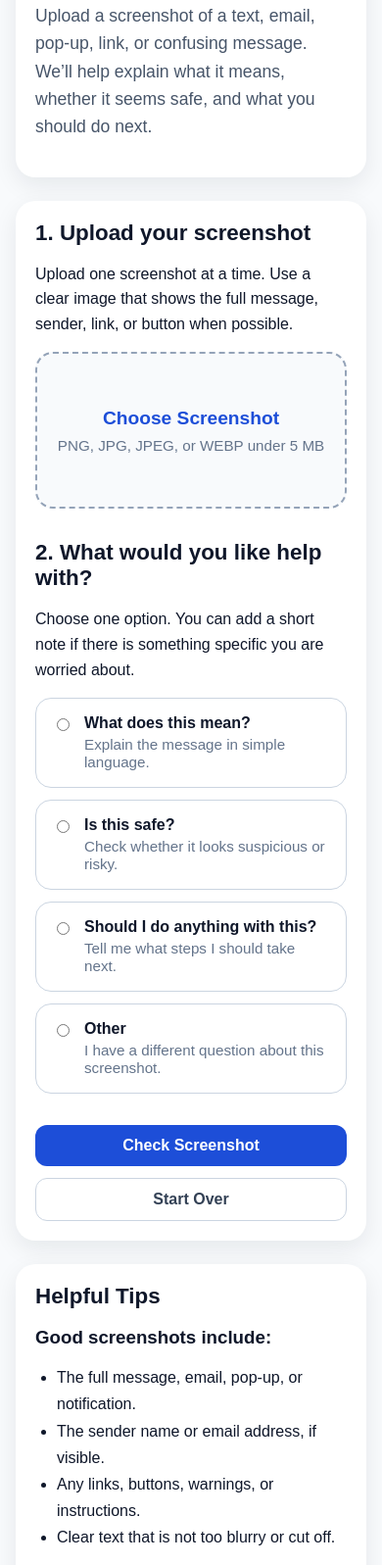
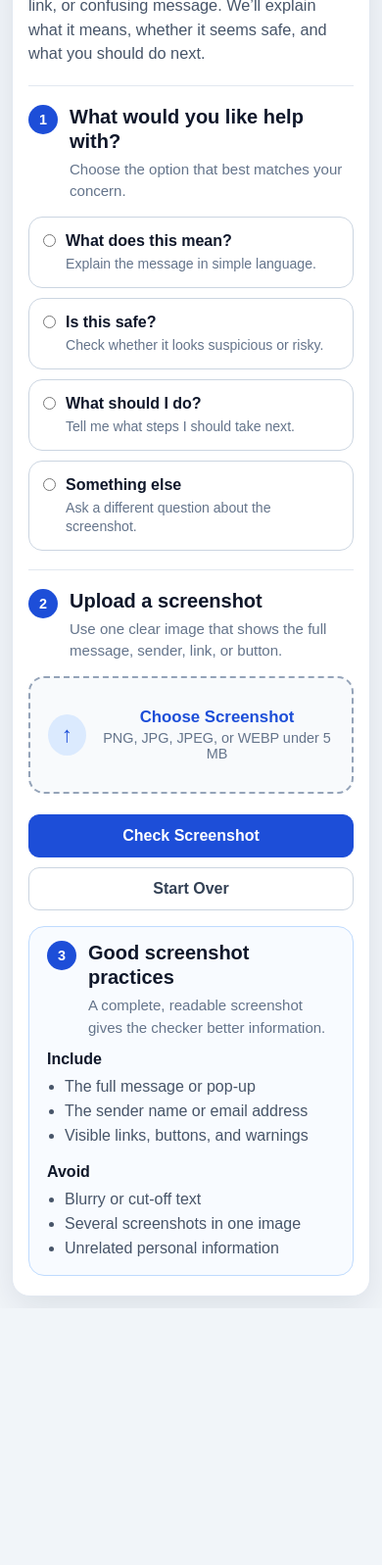
Before and after one commit to JaydenJLester/TechPals-Screenshot-Checker, a plain HTML site: page frontend/index.html in a window 390 px wide. Shown: the part 167-1764 px from the top of the page at 98% size. After the commit the page ends 1502 px from the top, so only its background shows below. Drawn offline with Linux system fonts and the light colour scheme.

Commit message:
Simplified UI

```diff
--- a/frontend/index.html
+++ b/frontend/index.html
@@ -8,26 +8,83 @@
 </head>
 <body>
     <main class="page-container">
-        <section class="hero-card">
+        <section class="main-card" aria-labelledby="pageTitle">
+            <header class="page-header">
                 <p class="eyebrow">TechPals Prototype</p>
-            <h1>AI Screenshot Checker</h1>
+                <h1 id="pageTitle">AI Screenshot Checker</h1>
                 <p class="intro-text">
                     Upload a screenshot of a text, email, pop-up, link, or confusing message.
-                We’ll help explain what it means, whether it seems safe, and what you should do next.
+                    We’ll explain what it means, whether it seems safe, and what you should do next.
                 </p>
-        </section>
+            </header>
 
-        <section class="form-card">
-            <div class="form-section">
-                <h2>1. Upload your screenshot</h2>
-                <p>
-                    Upload one screenshot at a time. Use a clear image that shows the full message,
-                    sender, link, or button when possible.
-                </p>
+            <div class="form-section question-section">
+                <div class="section-heading">
+                    <span class="step-number" aria-hidden="true">1</span>
+                    <div>
+                        <h2>What would you like help with?</h2>
+                        <p>Choose the option that best matches your concern.</p>
+                    </div>
+                </div>
+
+                <div class="question-options">
+                    <label class="question-card">
+                        <input type="radio" name="questionType" value="meaning" />
+                        <span class="question-copy">
+                            <strong>What does this mean?</strong>
+                            <span>Explain the message in simple language.</span>
+                        </span>
+                    </label>
+
+                    <label class="question-card">
+                        <input type="radio" name="questionType" value="safety" />
+                        <span class="question-copy">
+                            <strong>Is this safe?</strong>
+                            <span>Check whether it looks suspicious or risky.</span>
+                        </span>
+                    </label>
+
+                    <label class="question-card">
+                        <input type="radio" name="questionType" value="action" />
+                        <span class="question-copy">
+                            <strong>What should I do?</strong>
+                            <span>Tell me what steps I should take next.</span>
+                        </span>
+                    </label>
+
+                    <label class="question-card">
+                        <input type="radio" name="questionType" value="other" />
+                        <span class="question-copy">
+                            <strong>Something else</strong>
+                            <span>Ask a different question about the screenshot.</span>
+                        </span>
+                    </label>
+                </div>
+
+                <div id="followUpArea" class="follow-up-area hidden">
+                    <label for="followUpQuestion">Optional: Tell us what is worrying you</label>
+                    <textarea
+                        id="followUpQuestion"
+                        placeholder="Example: I am worried this link may be fake."
+                    ></textarea>
+                </div>
+            </div>
+
+            <div class="form-section upload-section">
+                <div class="section-heading">
+                    <span class="step-number" aria-hidden="true">2</span>
+                    <div>
+                        <h2>Upload a screenshot</h2>
+                        <p>Use one clear image that shows the full message, sender, link, or button.</p>
+                    </div>
+                </div>
 
                 <label for="screenshotUpload" class="upload-box">
+                    <span class="upload-icon" aria-hidden="true">↑</span>
+                    <span>
                         <span class="upload-title">Choose Screenshot</span>
                         <span class="upload-subtitle">PNG, JPG, JPEG, or WEBP under 5 MB</span>
+                    </span>
                 </label>
 
                 <input
@@ -44,7 +101,7 @@
                             <p id="fileSize" class="file-size"></p>
                         </div>
 
-                        <button id="deleteImageBtn" class="secondary-button" type="button">
+                        <button id="deleteImageBtn" class="secondary-button compact-button" type="button">
                             Delete image
                         </button>
                     </div>
@@ -53,59 +110,7 @@
                 </div>
             </div>
 
-            <div class="form-section">
-                <h2>2. What would you like help with?</h2>
-                <p>
-                    Choose one option. You can add a short note if there is something specific
-                    you are worried about.
-                </p>
-
-                <div class="question-options">
-                    <label class="question-card">
-                        <input type="radio" name="questionType" value="meaning" />
-                        <div>
-                            <strong>What does this mean?</strong>
-                            <span>Explain the message in simple language.</span>
-                        </div>
-                    </label>
-
-                    <label class="question-card">
-                        <input type="radio" name="questionType" value="safety" />
-                        <div>
-                            <strong>Is this safe?</strong>
-                            <span>Check whether it looks suspicious or risky.</span>
-                        </div>
-                    </label>
-
-                    <label class="question-card">
-                        <input type="radio" name="questionType" value="action" />
-                        <div>
-                            <strong>Should I do anything with this?</strong>
-                            <span>Tell me what steps I should take next.</span>
-                        </div>
-                    </label>
-
-                    <label class="question-card">
-                        <input type="radio" name="questionType" value="other" />
-                        <div>
-                            <strong>Other</strong>
-                            <span>I have a different question about this screenshot.</span>
-                        </div>
-                    </label>
-                </div>
-
-                <div id="followUpArea" class="follow-up-area hidden">
-                    <label for="followUpQuestion">
-                        Optional: What are you worried about?
-                    </label>
-                    <textarea
-                        id="followUpQuestion"
-                        placeholder="Example: I am worried this is asking me to click a fake link."
-                    ></textarea>
-                </div>
-            </div>
-
-            <div id="errorMessage" class="error-message hidden"></div>
+            <div id="errorMessage" class="error-message hidden" role="alert"></div>
 
             <div class="button-row">
                 <button id="checkBtn" class="primary-button" type="button">
@@ -116,9 +121,39 @@
                     Start Over
                 </button>
             </div>
+
+            <aside class="practices-card" aria-labelledby="practicesTitle">
+                <div class="section-heading compact-heading">
+                    <span class="step-number" aria-hidden="true">3</span>
+                    <div>
+                        <h2 id="practicesTitle">Good screenshot practices</h2>
+                        <p>A complete, readable screenshot gives the checker better information.</p>
+                    </div>
+                </div>
+
+                <div class="practice-columns">
+                    <div>
+                        <h3>Include</h3>
+                        <ul>
+                            <li>The full message or pop-up</li>
+                            <li>The sender name or email address</li>
+                            <li>Visible links, buttons, and warnings</li>
+                        </ul>
+                    </div>
+
+                    <div>
+                        <h3>Avoid</h3>
+                        <ul>
+                            <li>Blurry or cut-off text</li>
+                            <li>Several screenshots in one image</li>
+                            <li>Unrelated personal information</li>
+                        </ul>
+                    </div>
+                </div>
+            </aside>
         </section>
 
-    <section id="resultCard" class="result-card hidden">
+        <section id="resultCard" class="result-card hidden" aria-live="polite">
             <div class="main-answer">
                 <p class="eyebrow">Screenshot Checker Response</p>
                 <div id="resultContent">
@@ -126,25 +161,6 @@
                 </div>
             </div>
         </section>
-
-        <section class="help-card">
-            <h2>Helpful Tips</h2>
-
-            <h3>Good screenshots include:</h3>
-            <ul>
-                <li>The full message, email, pop-up, or notification.</li>
-                <li>The sender name or email address, if visible.</li>
-                <li>Any links, buttons, warnings, or instructions.</li>
-                <li>Clear text that is not too blurry or cut off.</li>
-            </ul>
-
-            <h3>Try not to upload:</h3>
-            <ul>
-                <li>Images that are too blurry to read.</li>
-                <li>Screenshots with most of the message cut off.</li>
-                <li>Multiple screenshots at once.</li>
-            </ul>
-        </section>
     </main>
 
     <script src="script.js"></script>
--- a/frontend/styles.css
+++ b/frontend/styles.css
@@ -1,285 +1,451 @@
+:root {
+    --page-background: #f1f5f9;
+    --card-background: #ffffff;
+    --text: #0f172a;
+    --muted-text: #64748b;
+    --border: #cbd5e1;
+    --soft-border: #e2e8f0;
+    --primary: #1d4ed8;
+    --primary-hover: #1e40af;
+    --primary-soft: #eff6ff;
+    --danger-background: #fef2f2;
+    --danger-border: #fecaca;
+    --danger-text: #991b1b;
+}
+
 * {
     box-sizing: border-box;
 }
 
 body {
     margin: 0;
-    background: #f8fafc;
-    color: #0f172a;
+    min-height: 100vh;
+    background: var(--page-background);
+    color: var(--text);
     font-family: Arial, Helvetica, sans-serif;
 }
 
-.page-container {
-    width: min(900px, 100%);
-    margin: 0 auto;
-    padding: 32px 16px;
+button,
+textarea,
+input {
+    font: inherit;
 }
 
-.hero-card,
-.form-card,
-.result-card,
-.help-card {
-    background: white;
-    border-radius: 20px;
-    padding: 28px;
-    margin-bottom: 24px;
-    box-shadow: 0 8px 24px rgba(15, 23, 42, 0.08);
+.page-container {
+    width: min(1160px, 100%);
+    margin: 0 auto;
+    padding: 12px 18px 20px;
+}
+
+.main-card,
+.result-card {
+    background: var(--card-background);
+    border: 1px solid var(--soft-border);
+    border-radius: 24px;
+    box-shadow: 0 12px 36px rgba(15, 23, 42, 0.09);
+}
+
+.main-card {
+    padding: clamp(22px, 2.4vw, 30px);
+}
+
+.page-header {
+    max-width: 820px;
+    margin-bottom: 18px;
 }
 
 .eyebrow {
-    margin: 0 0 8px;
-    color: #1d4ed8;
-    font-size: 0.85rem;
+    margin: 0 0 7px;
+    color: var(--primary);
+    font-size: 0.78rem;
     font-weight: 700;
-    letter-spacing: 0.06em;
+    letter-spacing: 0.08em;
     text-transform: uppercase;
 }
 
+h1,
+h2,
+h3,
+p {
+    margin-top: 0;
+}
+
 h1 {
-    margin: 0 0 12px;
-    font-size: 2.3rem;
+    margin-bottom: 8px;
+    font-size: clamp(2rem, 4vw, 2.8rem);
+    line-height: 1.08;
 }
 
 h2 {
-    margin: 0 0 10px;
-    font-size: 1.4rem;
+    margin-bottom: 5px;
+    font-size: 1.25rem;
+    line-height: 1.25;
 }
 
 h3 {
-    margin: 18px 0 8px;
+    margin-bottom: 7px;
+    font-size: 1rem;
 }
 
 p {
-    line-height: 1.6;
+    line-height: 1.5;
 }
 
 .intro-text {
-    font-size: 1.1rem;
+    max-width: 760px;
+    margin-bottom: 0;
     color: #475569;
+    font-size: 1.02rem;
 }
 
 .form-section {
-    margin-bottom: 32px;
+    padding: 16px 0;
+    border-top: 1px solid var(--soft-border);
 }
 
-.upload-box {
+.section-heading {
     display: flex;
-    flex-direction: column;
-    align-items: center;
-    justify-content: center;
-    gap: 8px;
-    min-height: 160px;
-    margin-top: 16px;
-    border: 2px dashed #94a3b8;
-    border-radius: 18px;
-    background: #f8fafc;
-    cursor: pointer;
-    text-align: center;
-    transition: 0.2s ease;
+    align-items: flex-start;
+    gap: 12px;
+    margin-bottom: 14px;
 }
 
-.upload-box:hover {
-    background: #eff6ff;
-    border-color: #2563eb;
+.section-heading p {
+    margin-bottom: 0;
+    color: var(--muted-text);
+    font-size: 0.94rem;
 }
 
-.upload-title {
-    color: #1d4ed8;
-    font-size: 1.2rem;
+.step-number {
+    display: grid;
+    flex: 0 0 30px;
+    width: 30px;
+    height: 30px;
+    place-items: center;
+    border-radius: 50%;
+    background: var(--primary);
+    color: white;
+    font-size: 0.9rem;
     font-weight: 700;
-}
-
-.upload-subtitle {
-    color: #64748b;
-    font-size: 0.95rem;
-}
-
-.preview-area {
-    margin-top: 20px;
-    border: 1px solid #e2e8f0;
-    border-radius: 18px;
-    padding: 16px;
-}
-
-.preview-header {
-    display: flex;
-    justify-content: space-between;
-    align-items: center;
-    gap: 16px;
-    margin-bottom: 16px;
-}
-
-.file-name {
-    margin: 0;
-    font-weight: 700;
-}
-
-.file-size {
-    margin: 4px 0 0;
-    color: #64748b;
-    font-size: 0.9rem;
-}
-
-.image-preview {
-    width: 100%;
-    max-height: 420px;
-    object-fit: contain;
-    border-radius: 14px;
-    background: #f1f5f9;
 }
 
 .question-options {
     display: grid;
-    gap: 12px;
-    margin-top: 16px;
+    grid-template-columns: repeat(4, minmax(0, 1fr));
+    gap: 10px;
 }
 
 .question-card {
     display: flex;
-    gap: 12px;
+    min-height: 84px;
+    gap: 10px;
     align-items: flex-start;
-    padding: 16px;
-    border: 1px solid #cbd5e1;
-    border-radius: 16px;
+    padding: 14px;
+    border: 1px solid var(--border);
+    border-radius: 14px;
+    background: white;
     cursor: pointer;
-    transition: 0.2s ease;
+    transition: border-color 0.18s ease, background 0.18s ease, transform 0.18s ease;
 }
 
 .question-card:hover {
-    background: #f8fafc;
-    border-color: #2563eb;
+    border-color: #60a5fa;
+    background: #f8fbff;
+    transform: translateY(-1px);
+}
+
+.question-card:has(input:checked) {
+    border-color: var(--primary);
+    background: var(--primary-soft);
+    box-shadow: 0 0 0 2px rgba(37, 99, 235, 0.12);
 }
 
 .question-card input {
-    margin-top: 4px;
+    flex: 0 0 auto;
+    margin: 3px 0 0;
+    accent-color: var(--primary);
 }
 
-.question-card strong {
+.question-copy {
+    display: block;
+}
+
+.question-copy strong {
     display: block;
     margin-bottom: 4px;
+    line-height: 1.25;
 }
 
-.question-card span {
-    color: #64748b;
-    font-size: 0.95rem;
+.question-copy > span {
+    display: block;
+    color: var(--muted-text);
+    font-size: 0.88rem;
+    line-height: 1.35;
 }
 
 .follow-up-area {
-    margin-top: 20px;
+    margin-top: 14px;
 }
 
 .follow-up-area label {
     display: block;
-    margin-bottom: 8px;
+    margin-bottom: 7px;
+    font-size: 0.94rem;
     font-weight: 700;
 }
 
 textarea {
     width: 100%;
-    min-height: 110px;
-    padding: 14px;
-    border: 1px solid #cbd5e1;
-    border-radius: 14px;
-    font: inherit;
+    min-height: 74px;
+    padding: 12px 14px;
+    border: 1px solid var(--border);
+    border-radius: 12px;
+    color: var(--text);
     resize: vertical;
 }
 
 textarea:focus {
-    outline: 2px solid #bfdbfe;
-    border-color: #2563eb;
+    outline: 3px solid #dbeafe;
+    border-color: var(--primary);
+}
+
+.upload-box {
+    display: flex;
+    min-height: 96px;
+    align-items: center;
+    justify-content: center;
+    gap: 14px;
+    padding: 18px;
+    border: 2px dashed #94a3b8;
+    border-radius: 16px;
+    background: #f8fafc;
+    cursor: pointer;
+    text-align: left;
+    transition: border-color 0.18s ease, background 0.18s ease;
+}
+
+.upload-box:hover {
+    border-color: var(--primary);
+    background: var(--primary-soft);
+}
+
+.upload-icon {
+    display: grid;
+    width: 42px;
+    height: 42px;
+    place-items: center;
+    border-radius: 50%;
+    background: #dbeafe;
+    color: var(--primary);
+    font-size: 1.4rem;
+    font-weight: 700;
+}
+
+.upload-title,
+.upload-subtitle {
+    display: block;
+}
+
+.upload-title {
+    margin-bottom: 3px;
+    color: var(--primary);
+    font-size: 1.05rem;
+    font-weight: 700;
+}
+
+.upload-subtitle {
+    color: var(--muted-text);
+    font-size: 0.9rem;
+}
+
+.preview-area {
+    margin-top: 14px;
+    padding: 14px;
+    border: 1px solid var(--soft-border);
+    border-radius: 14px;
+    background: #f8fafc;
+}
+
+.preview-header {
+    display: flex;
+    align-items: center;
+    justify-content: space-between;
+    gap: 12px;
+    margin-bottom: 12px;
+}
+
+.file-name {
+    margin-bottom: 2px;
+    font-weight: 700;
+}
+
+.file-size {
+    margin-bottom: 0;
+    color: var(--muted-text);
+    font-size: 0.86rem;
+}
+
+.image-preview {
+    display: block;
+    width: 100%;
+    max-height: 280px;
+    object-fit: contain;
+    border-radius: 10px;
+    background: #e2e8f0;
 }
 
 .button-row {
     display: flex;
     flex-wrap: wrap;
-    gap: 12px;
+    gap: 10px;
+    padding-top: 2px;
 }
 
-.primary-button:disabled {
-    background: #94a3b8;
-    cursor: not-allowed;
-}
 .primary-button,
 .secondary-button {
-    border: none;
-    border-radius: 12px;
-    padding: 12px 18px;
-    font: inherit;
+    min-height: 44px;
+    border-radius: 11px;
+    padding: 11px 18px;
     font-weight: 700;
     cursor: pointer;
-    transition: 0.2s ease;
+    transition: background 0.18s ease, border-color 0.18s ease;
 }
 
 .primary-button {
-    background: #1d4ed8;
+    border: 1px solid var(--primary);
+    background: var(--primary);
     color: white;
 }
 
 .primary-button:hover {
-    background: #1e40af;
+    border-color: var(--primary-hover);
+    background: var(--primary-hover);
+}
+
+.primary-button:disabled {
+    border-color: #94a3b8;
+    background: #94a3b8;
+    cursor: not-allowed;
 }
 
 .secondary-button {
+    border: 1px solid var(--border);
     background: white;
     color: #334155;
-    border: 1px solid #cbd5e1;
 }
 
 .secondary-button:hover {
     background: #f1f5f9;
 }
 
+.compact-button {
+    min-height: 36px;
+    padding: 8px 12px;
+    font-size: 0.88rem;
+}
+
 .error-message {
-    margin-bottom: 16px;
-    padding: 14px;
-    border: 1px solid #fecaca;
-    border-radius: 14px;
-    background: #fef2f2;
-    color: #991b1b;
+    margin-bottom: 14px;
+    padding: 12px 14px;
+    border: 1px solid var(--danger-border);
+    border-radius: 12px;
+    background: var(--danger-background);
+    color: var(--danger-text);
     font-weight: 600;
 }
 
+.practices-card {
+    margin-top: 16px;
+    padding: 14px 18px;
+    border: 1px solid #bfdbfe;
+    border-radius: 16px;
+    background: #f8fbff;
+}
+
+.compact-heading {
+    margin-bottom: 12px;
+}
+
+.practice-columns {
+    display: grid;
+    grid-template-columns: repeat(2, minmax(0, 1fr));
+    gap: 18px 36px;
+    padding-left: 42px;
+}
+
+.practice-columns ul {
+    margin: 0;
+    padding-left: 18px;
+    color: #475569;
+    line-height: 1.55;
+}
+
 .result-card {
-    border: 1px solid #fde68a;
+    margin-top: 16px;
+    padding: 28px;
+    border-color: #fde68a;
     background: #fffbeb;
 }
 
 .main-answer {
+    border-radius: 16px;
     background: white;
-    border-radius: 16px;
-    padding: 18px;
-    margin-bottom: 20px;
 }
 
-.result-section {
+.main-answer h2,
+.main-answer h3 {
     margin-top: 20px;
-}
-
-.help-card ul,
-.result-section ul {
-    padding-left: 22px;
-    line-height: 1.7;
 }
 
 .hidden {
     display: none;
 }
 
-@media (max-width: 600px) {
-    .hero-card,
-    .form-card,
-    .result-card,
-    .help-card {
-        padding: 20px;
+@media (max-width: 900px) {
+    .question-options {
+        grid-template-columns: repeat(2, minmax(0, 1fr));
+    }
+}
+
+@media (max-width: 620px) {
+    .page-container {
+        padding: 12px;
     }
 
-    h1 {
-        font-size: 1.9rem;
+    .main-card,
+    .result-card {
+        border-radius: 18px;
+    }
+
+    .main-card {
+        padding: 20px 16px;
+    }
+
+    .page-header {
+        margin-bottom: 20px;
+    }
+
+    .form-section {
+        padding: 19px 0;
+    }
+
+    .question-options,
+    .practice-columns {
+        grid-template-columns: 1fr;
+    }
+
+    .question-card {
+        min-height: auto;
+    }
+
+    .upload-box {
+        min-height: 120px;
+        text-align: center;
     }
 
     .preview-header {
+        align-items: flex-start;
         flex-direction: column;
-        align-items: flex-start;
     }
 
     .button-row {
@@ -290,4 +456,13 @@ textarea:focus {
     .secondary-button {
         width: 100%;
     }
+
+    .compact-button {
+        width: auto;
+    }
+
+    .practice-columns {
+        gap: 16px;
+        padding-left: 0;
+    }
 }
```
Also changed, not shown: frontend/script.js (+15 -5 lines). Lines whose indentation alone changed are shown as unchanged.
